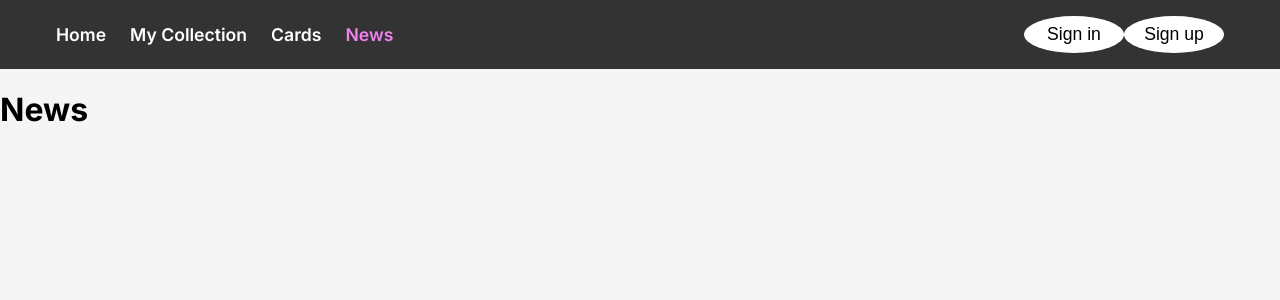
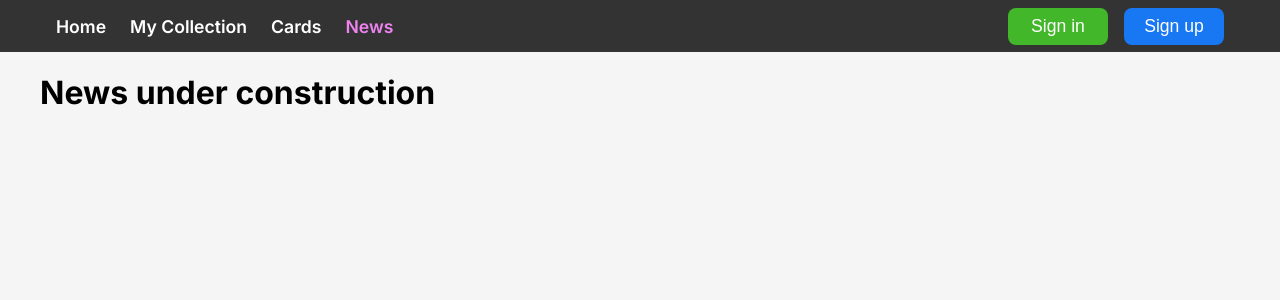
Before and after one commit to AlonsoGaray/eot-test-frontend, a Next.js app: page /news in a window 1280 px wide. Shown: the top 300 px of the page. Built offline with nearby package versions, Linux system fonts and the light colour scheme; no server answers.

Commit message:
Update News page and Navbar styles

```diff
--- a/src/app/(pages)/news/page.tsx
+++ b/src/app/(pages)/news/page.tsx
@@ -1,7 +1,7 @@
 export default async function News () {
   return (
-    <div>
-      <h1>News</h1>
+    <div className='container'>
+      <h1>News under construction</h1>
     </div>
   )
 }
--- a/src/app/components/navbar/NavLinks.tsx
+++ b/src/app/components/navbar/NavLinks.tsx
@@ -21,6 +21,7 @@ export default function NavLinks () {
             key={link.name}
             href={link.href}
             className={pathname === link.href ? `${styles.active}` : ''}
+            shallow
           >
             {link.name}
           </Link>
--- a/src/app/styles/cardSkeleton.module.css
+++ b/src/app/styles/cardSkeleton.module.css
@@ -12,6 +12,7 @@
   display: grid;
   grid-template-columns: repeat(5,minmax(0,1fr));
   justify-content: space-between;
+  padding: 1rem 1rem;
   gap: 1rem;
 }
 
@@ -63,6 +64,7 @@
 .cardControls > div {
   width: 1.5rem;
   height: 1.5rem;
+  border-radius: 50%;
   animation: skeleton-loading 1s linear infinite alternate;
 }
 
--- a/src/app/styles/navbar.module.css
+++ b/src/app/styles/navbar.module.css
@@ -4,6 +4,7 @@
   justify-content: space-between;
   align-items: center;
   padding: 1rem;
+  max-height: 20px
 }
 
 .navbar {
@@ -30,20 +31,29 @@
 .navbarLinks a:hover,
 .navbarLinks .active {
   color: violet;
-}xxxxxx
+}
 
 .navbarProfileContainer {
   display: flex;
   align-items: center;
-  gap: 0.8rem;
+  gap: 1rem;
 }
 
 .navbarProfileContainer button {
   width: 100px;
-  background-color: #fff;
   border: none;
-  border-radius: 50%;
+  border-radius: 8px;
   padding: 0.5rem;
   cursor: pointer;
   font-size: 1.1rem;
 }
+
+.navbarProfileContainer button:first-child {
+  background-color: #42b72a;
+  color: #fff
+}
+
+.navbarProfileContainer button:last-child {
+  background-color: #1877f2;
+  color: #fff
+}
```
